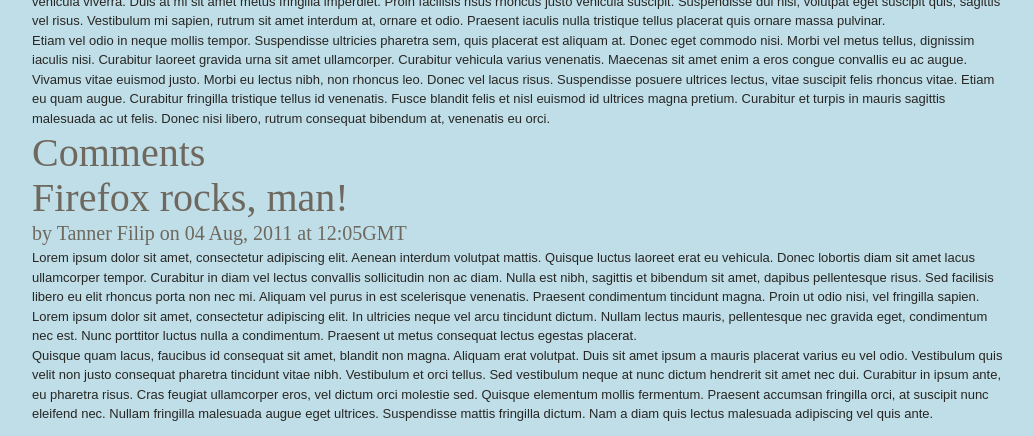
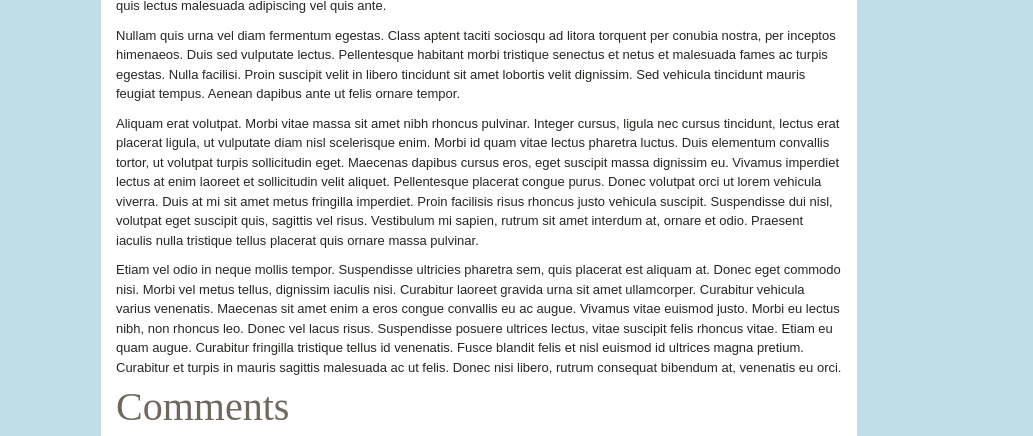
Before and after one commit to TannerFilip/mn-theme, a PHP site: page /article.html in a window 1280 px wide. Shown: the part 466-902 px from the top of the page, without its empty margins (119-1152 px from the left). Run offline with PHP 8.4, Linux system fonts and the light colour scheme; style sheets or scripts are compiled from the project's sources.

Commit message:
fixed the article template, yay!

```diff
--- a/article.html
+++ b/article.html
@@ -8,7 +8,7 @@
 	</head>
 	<body>
 		<header>
-			<div>
+			<div class="center">
 				<a href="index.html">
 					<img alt="Mozilla Community Site" src="img/logo.png">
 					<h1>moznews.org</h1>
@@ -28,10 +28,11 @@
 							<span class="number-comments">1</span>
 						</a>
 					</aside>
-					<div class="articles">
+					<div class="content">
+						<article class="all">
 							<article class="article">
 							<h1>Yo dawg, wassup? This is a really long title to see if it wraps (omnomnomnomnom, I like wraps)</h1>
-						<h2>by Leo McArdle at 12:00 GMT</h2>
+							<h3>by Leo McArdle at 12:00 GMT</h2>
 							<p>Lorem ipsum dolor sit amet, consectetur adipiscing elit. Aenean interdum volutpat mattis. Quisque luctus laoreet erat eu vehicula. Donec lobortis diam sit amet lacus ullamcorper tempor. Curabitur in diam vel lectus convallis sollicitudin non ac diam. Nulla est nibh, sagittis et bibendum sit amet, dapibus pellentesque risus. Sed facilisis libero eu elit rhoncus porta non nec mi. Aliquam vel purus in est scelerisque venenatis. Praesent condimentum tincidunt magna. Proin ut odio nisi, vel fringilla sapien. Lorem ipsum dolor sit amet, consectetur adipiscing elit. In ultricies neque vel arcu tincidunt dictum. Nullam lectus mauris, pellentesque nec gravida eget, condimentum nec est. Nunc porttitor luctus nulla a condimentum. Praesent ut metus consequat lectus egestas placerat.</p>
 							<p>Quisque quam lacus, faucibus id consequat sit amet, blandit non magna. Aliquam erat volutpat. Duis sit amet ipsum a mauris placerat varius eu vel odio. Vestibulum quis velit non justo consequat pharetra tincidunt vitae nibh. Vestibulum et orci tellus. Sed vestibulum neque at nunc dictum hendrerit sit amet nec dui. Curabitur in ipsum ante, eu pharetra risus. Cras feugiat ullamcorper eros, vel dictum orci molestie sed. Quisque elementum mollis fermentum. Praesent accumsan fringilla orci, at suscipit nunc eleifend nec. Nullam fringilla malesuada augue eget ultrices. Suspendisse mattis fringilla dictum. Nam a diam quis lectus malesuada adipiscing vel quis ante.</p>
 							<p>Nullam quis urna vel diam fermentum egestas. Class aptent taciti sociosqu ad litora torquent per conubia nostra, per inceptos himenaeos. Duis sed vulputate lectus. Pellentesque habitant morbi tristique senectus et netus et malesuada fames ac turpis egestas. Nulla facilisi. Proin suscipit velit in libero tincidunt sit amet lobortis velit dignissim. Sed vehicula tincidunt mauris feugiat tempus. Aenean dapibus ante ut felis ornare tempor.</p>
@@ -41,12 +42,13 @@
 							<div class="comments">
 							<h1 id="comments">Comments</h1>
 							<article class="comment">
-							<h1 id="comment1"><a href="#comment1">Firefox rocks, man!</a></h1>
-							<h2>by Tanner Filip on <time>04 Aug, 2011</time> at <time>12:05</time>GMT</h2>
+								<h2 id="comment1"><a href="#comment1">Firefox rocks, man!</a></h2>
+								<h3>by Tanner Filip on <time>04 Aug, 2011</time> at <time>12:05</time> GMT</h3>
 								<p>Lorem ipsum dolor sit amet, consectetur adipiscing elit. Aenean interdum volutpat mattis. Quisque luctus laoreet erat eu vehicula. Donec lobortis diam sit amet lacus ullamcorper tempor. Curabitur in diam vel lectus convallis sollicitudin non ac diam. Nulla est nibh, sagittis et bibendum sit amet, dapibus pellentesque risus. Sed facilisis libero eu elit rhoncus porta non nec mi. Aliquam vel purus in est scelerisque venenatis. Praesent condimentum tincidunt magna. Proin ut odio nisi, vel fringilla sapien. Lorem ipsum dolor sit amet, consectetur adipiscing elit. In ultricies neque vel arcu tincidunt dictum. Nullam lectus mauris, pellentesque nec gravida eget, condimentum nec est. Nunc porttitor luctus nulla a condimentum. Praesent ut metus consequat lectus egestas placerat.</p>
 								<p>Quisque quam lacus, faucibus id consequat sit amet, blandit non magna. Aliquam erat volutpat. Duis sit amet ipsum a mauris placerat varius eu vel odio. Vestibulum quis velit non justo consequat pharetra tincidunt vitae nibh. Vestibulum et orci tellus. Sed vestibulum neque at nunc dictum hendrerit sit amet nec dui. Curabitur in ipsum ante, eu pharetra risus. Cras feugiat ullamcorper eros, vel dictum orci molestie sed. Quisque elementum mollis fermentum. Praesent accumsan fringilla orci, at suscipit nunc eleifend nec. Nullam fringilla malesuada augue eget ultrices. Suspendisse mattis fringilla dictum. Nam a diam quis lectus malesuada adipiscing vel quis ante.</p>
 								</article>
 							</div>
+						</article>
 					</div>
 				</div>
 				<aside class="right">
--- a/css/style.less
+++ b/css/style.less
@@ -9,7 +9,7 @@ body {
 h1, h2, h3, h4, h5, h6, h7, h8 {
 	font-family: "Museo Sans";
 	font-weight: normal;
-	margin: 5px 0;
+	margin: 0 0 10px 0;
 	color: #6e685e;
 }
 
@@ -27,6 +27,7 @@ h3 {
 
 p {
 	line-height: 1.5;
+	margin: 0 0 10px 0;
 
 	a, a:hover, a:visited, a:active, a:focus {
 		color: #163754;
@@ -174,6 +175,10 @@ a.titlebox:hover, a.titlebox:focus {
 	}
 }
 
+article.all {
+	padding: 15px 15px 5px 15px;
+}
+
 aside.right {
 	float: left;
 	width: 138px;
```
Lines whose indentation alone changed are shown as unchanged.
